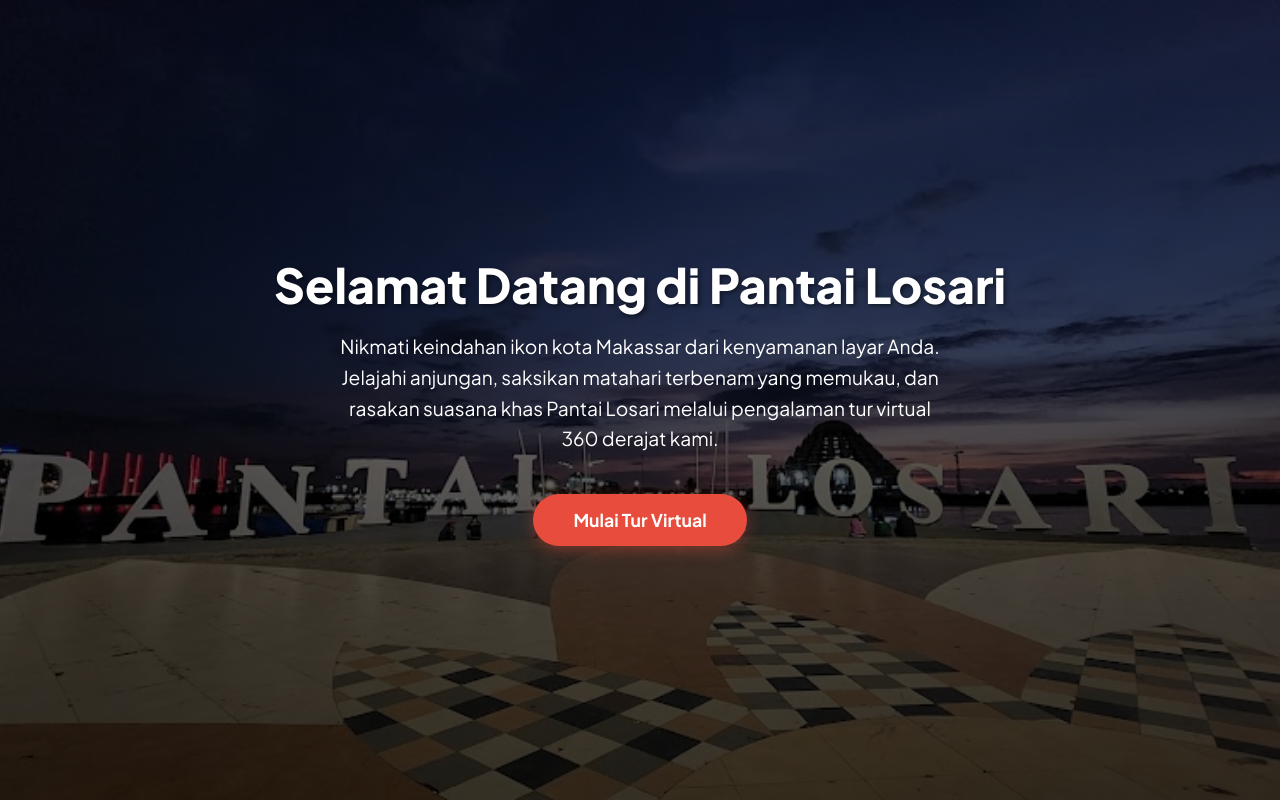
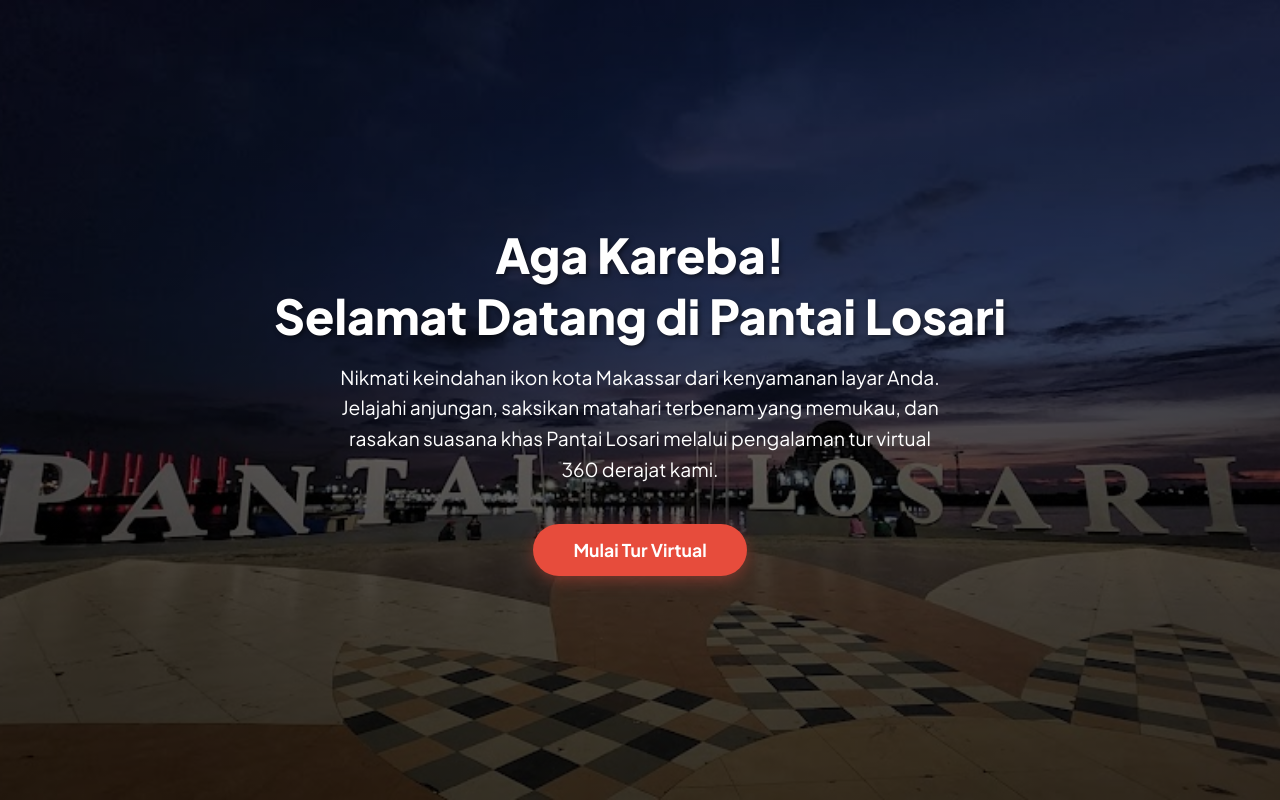
Before and after one commit to aidilju/aidilju.github.io, a plain HTML site: page index.html in a window 1280 px wide. Drawn offline with Linux system fonts and the light colour scheme.

Commit message:
Update index.html

```diff
--- a/index.html
+++ b/index.html
@@ -11,7 +11,7 @@
 </head>
 <body>
     <main class="hero-container">
-        <h1 class="hero-title">Selamat Datang di Pantai Losari</h1>
+        <h1 class="hero-title">Aga Kareba! <br>Selamat Datang di Pantai Losari</h1>
         <p class="hero-description">
             Nikmati keindahan ikon kota Makassar dari kenyamanan layar Anda.
             Jelajahi anjungan, saksikan matahari terbenam yang memukau,
```
